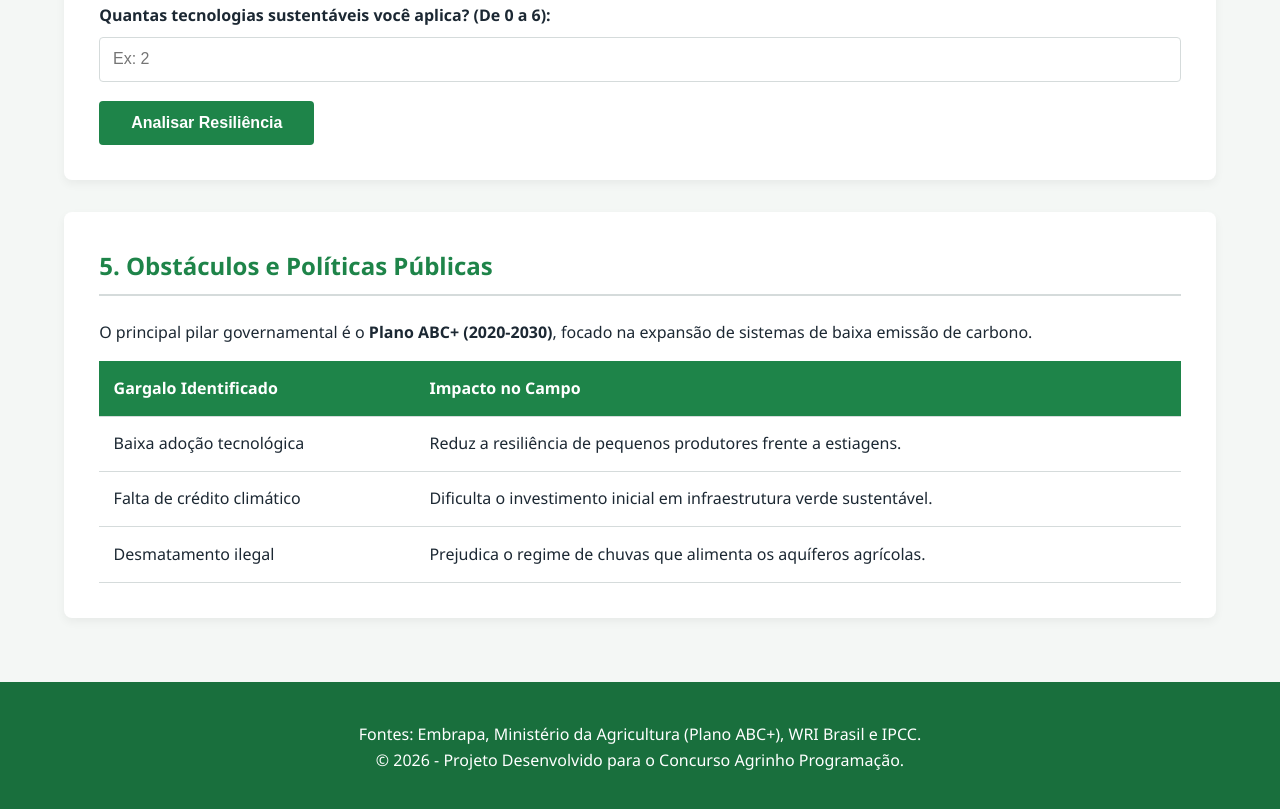
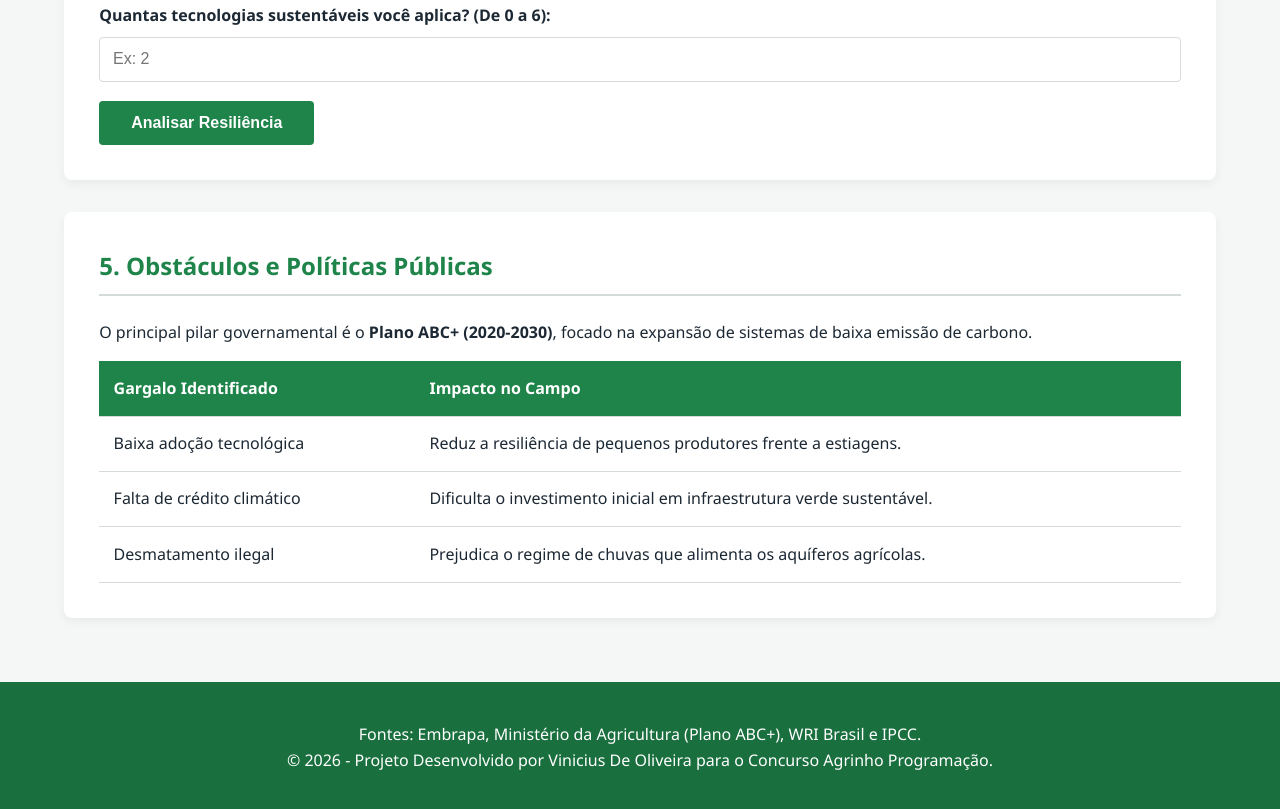
Before and after one commit to ViniProfi/Agrinho-2026, a plain HTML site: page index.html in a window 1280 px wide. Shown: the part 2424-3233 px from the top of the page. Drawn offline with Linux system fonts and the light colour scheme.

Commit message:
Update index.html

```diff
--- a/index.html
+++ b/index.html
@@ -187,7 +187,7 @@
     <footer>
         <div class="container">
             <p>Fontes: Embrapa, Ministério da Agricultura (Plano ABC+), WRI Brasil e IPCC.</p>
-            <p>&copy; 2026 - Projeto Desenvolvido para o Concurso Agrinho Programação.</p>
+            <p>&copy; 2026 - Projeto Desenvolvido por Vinicius De Oliveira para o Concurso Agrinho Programação.</p>
         </div>
     </footer>
 </body>
```
